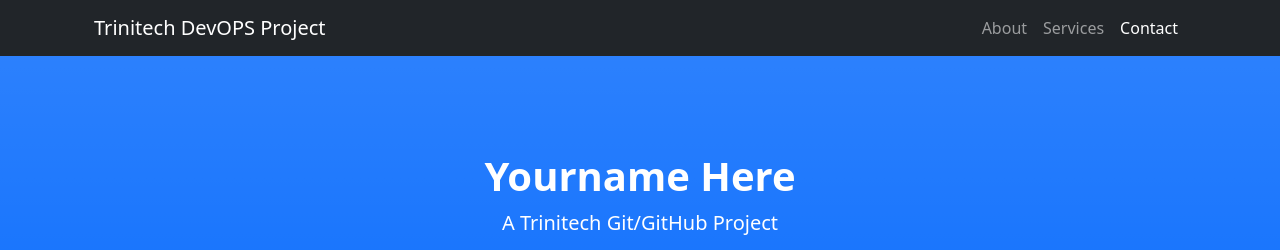
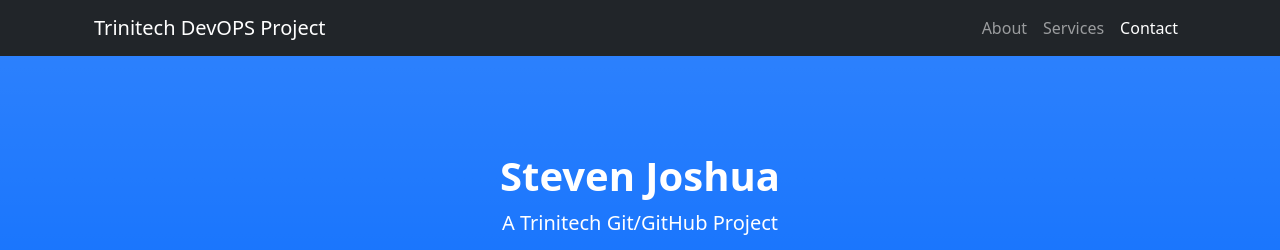
Before and after one commit to sjotolu/class37-repo, a plain HTML site: page index.html in a window 1280 px wide. Shown: the top 250 px of the page. Drawn offline with nearby package versions, Linux system fonts and the light colour scheme.

Commit message:
html name change

```diff
--- a/index.html
+++ b/index.html
@@ -30,7 +30,7 @@
         <!-- Header-->
         <header class="bg-primary bg-gradient text-white">
             <div class="container px-4 text-center">
-                <h1 class="fw-bolder">Yourname Here</h1>
+                <h1 class="fw-bolder">Steven Joshua</h1>
                 <p class="lead">A Trinitech Git/GitHub Project</p>
                 <a class="btn btn-lg btn-light" href="#about">Start scrolling!</a>
             </div>
```
